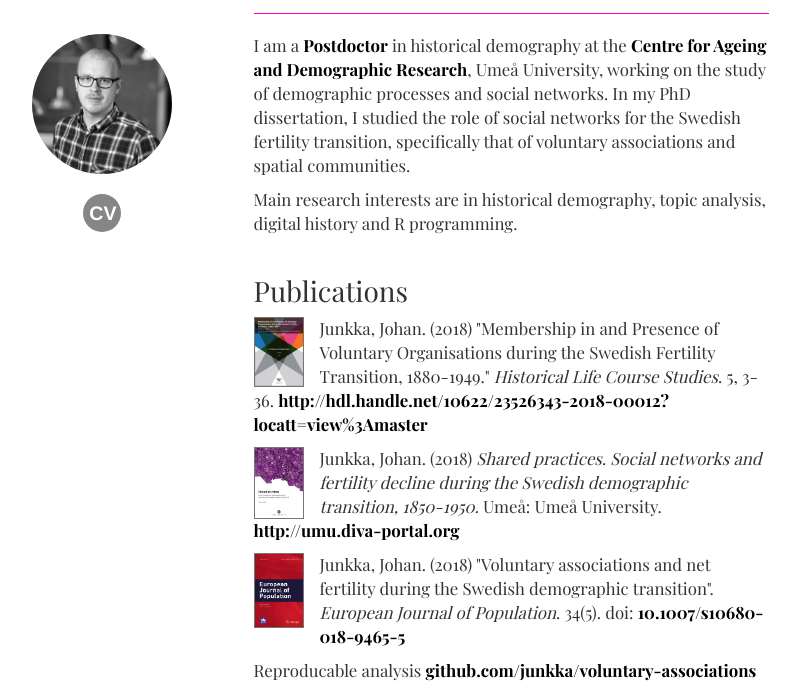
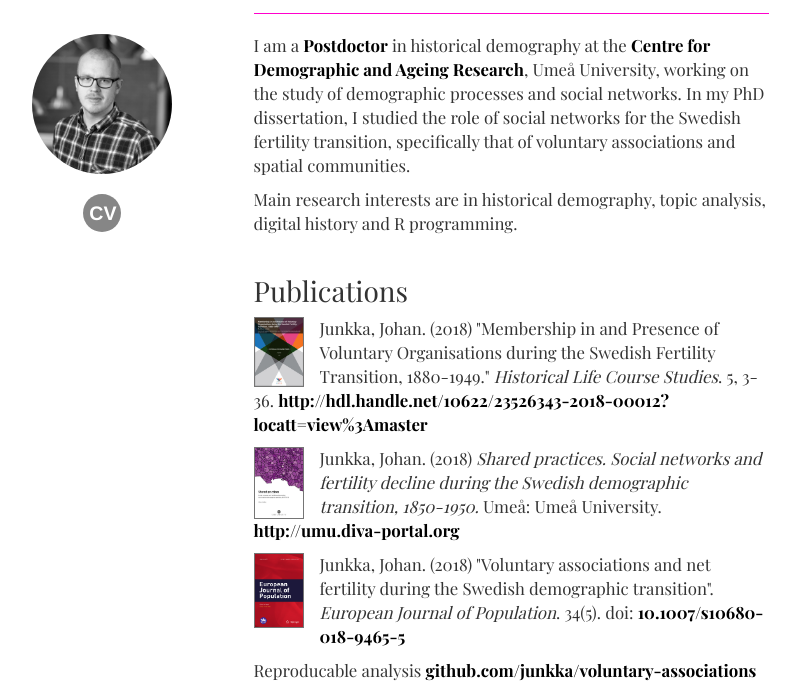
Before and after one commit to junkka/junkka.github.io, a plain HTML site: page index.html in a window 1280 px wide. Shown: the part 93-783 px from the top of the page, without its empty margins (129-926 px from the left). Drawn offline with nearby package versions, Linux system fonts and the light colour scheme.

Commit message:
language

```diff
--- a/index.html
+++ b/index.html
@@ -39,7 +39,7 @@
             </div>
             <div class="col-md-6 col-sm-9 content">
 		<p>
-      I am a <a href="https://www.umu.se/en/staff/johan-junkka/">Postdoctor</a> in historical demography at the <a href="https://www.umu.se/en/centre-for-demographic-and-ageing-research/">Centre for Ageing and Demographic Research</a>, Umeå University, working on the study of demographic processes and social networks. In my PhD dissertation, I studied the role of social networks for the Swedish fertility transition, specifically that of voluntary associations and spatial communities.
+      I am a <a href="https://www.umu.se/en/staff/johan-junkka/">Postdoctor</a> in historical demography at the <a href="https://www.umu.se/en/centre-for-demographic-and-ageing-research/">Centre for Demographic and Ageing Research</a>, Umeå University, working on the study of demographic processes and social networks. In my PhD dissertation, I studied the role of social networks for the Swedish fertility transition, specifically that of voluntary associations and spatial communities.
 		</p>
 		<p>
 			Main research interests are in historical demography, topic analysis, digital history and R programming.
```
